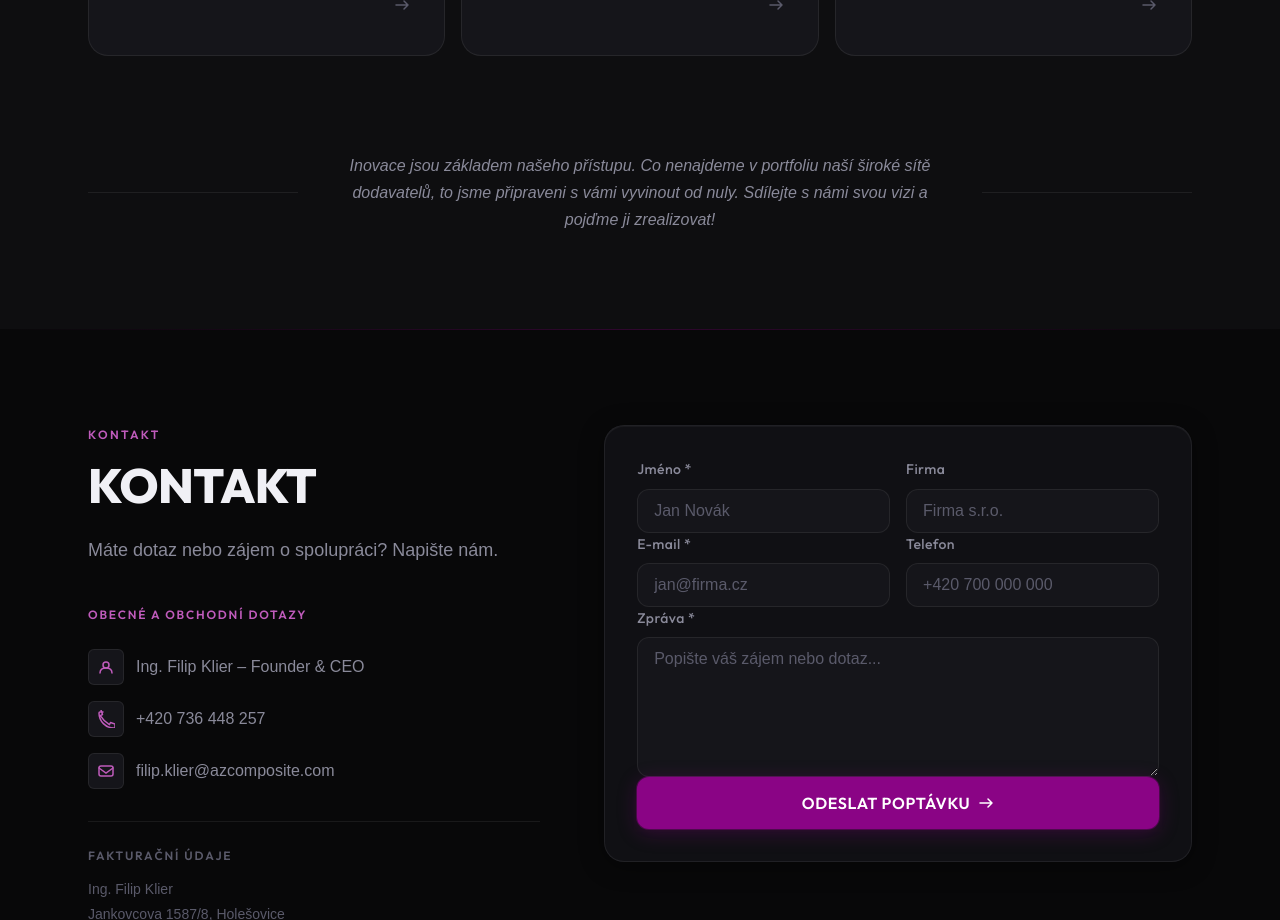
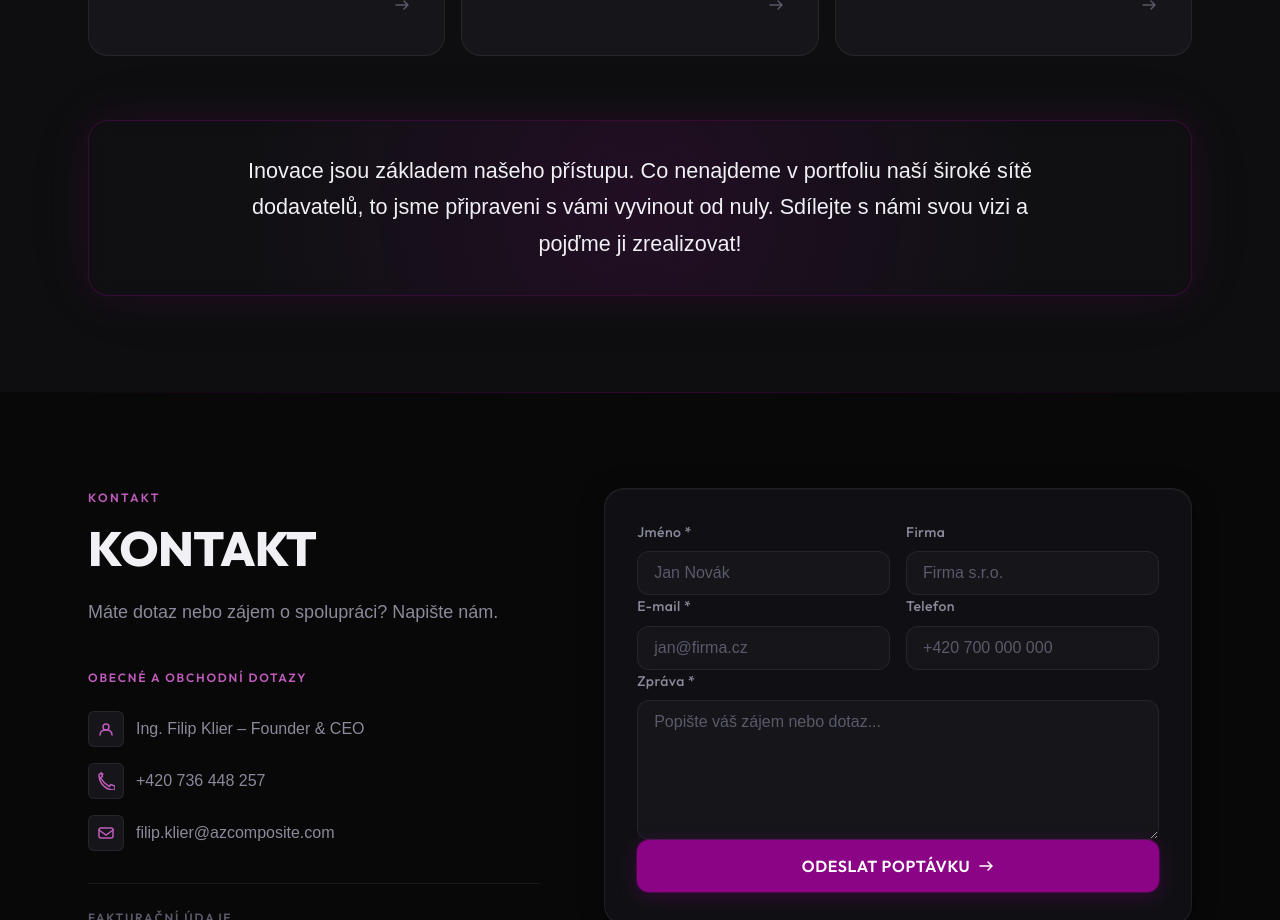
Before and after one commit to martinstar77/az-composite-web, a Next.js app: page /cs in a window 1280 px wide. Shown: the part 3620-4540 px from the top of the page. Built offline with nearby package versions, Linux system fonts and the light colour scheme; a web font is replaced by a local one.

Commit message:
style(portfolio): transform bottom quote into a glowing glassmorphic banner

```diff
--- a/components/Portfolio/Portfolio.module.css
+++ b/components/Portfolio/Portfolio.module.css
@@ -117,29 +117,38 @@
   pointer-events: none;
 }
 
-/* Bottom quote */
-.quoteRow {
-  display: flex;
-  align-items: center;
-  gap: var(--space-8);
-  padding-top: var(--space-8);
+/* Bottom banner */
+.banner {
+  margin-top: var(--space-16);
+  padding: var(--space-8) var(--space-12);
+  border-radius: var(--radius-lg);
+  border: 1px solid var(--color-border-purple);
+  background: rgba(21, 21, 26, 0.4);
+  backdrop-filter: blur(10px);
+  -webkit-backdrop-filter: blur(10px);
+  position: relative;
+  overflow: hidden;
+  text-align: center;
+  box-shadow: var(--shadow-purple);
 }
 
-.quoteLine {
-  flex: 1;
-  height: 1px;
-  background: var(--color-border);
+.bannerGlow {
+  position: absolute;
+  inset: 0;
+  background: radial-gradient(circle at center, rgba(138, 4, 133, 0.15) 0%, transparent 70%);
+  pointer-events: none;
 }
 
-.quote {
+.bannerText {
   font-family: var(--font-body);
-  font-size: var(--text-base);
-  font-style: italic;
-  color: var(--color-text-secondary);
-  text-align: center;
-  max-width: 620px;
+  font-size: clamp(1.15rem, 1.8vw, 1.35rem);
+  font-weight: 300;
+  color: var(--color-text-primary);
   line-height: 1.7;
-  flex-shrink: 0;
+  max-width: 800px;
+  margin: 0 auto;
+  position: relative;
+  z-index: 1;
 }
 
 /* Responsive */
@@ -154,14 +163,8 @@
     grid-template-columns: 1fr;
   }
 
-  .quoteRow {
-    flex-direction: column;
-    gap: var(--space-4);
-  }
-
-  .quoteLine {
-    width: 60px;
-    flex: none;
+  .banner {
+    padding: var(--space-6) var(--space-4);
   }
 }
 
--- a/components/Portfolio/Portfolio.tsx
+++ b/components/Portfolio/Portfolio.tsx
@@ -103,17 +103,16 @@ export default function Portfolio() {
           ))}
         </div>
 
-        {/* Bottom quote */}
+        {/* Bottom banner */}
         <motion.div
-          className={styles.quoteRow}
-          initial={{ opacity: 0, y: 24 }}
+          className={styles.banner}
+          initial={{ opacity: 0, y: 32 }}
           whileInView={{ opacity: 1, y: 0 }}
           viewport={{ once: true }}
-          transition={{ duration: 0.7, delay: 0.3, ease: [0.22, 1, 0.36, 1] }}
+          transition={{ duration: 0.7, delay: 0.2, ease: [0.22, 1, 0.36, 1] }}
         >
-          <div className={styles.quoteLine} />
-          <p className={styles.quote}>{t("quote")}</p>
-          <div className={styles.quoteLine} />
+          <div className={styles.bannerGlow} aria-hidden="true" />
+          <p className={styles.bannerText}>{t("quote")}</p>
         </motion.div>
       </div>
     </section>
```
